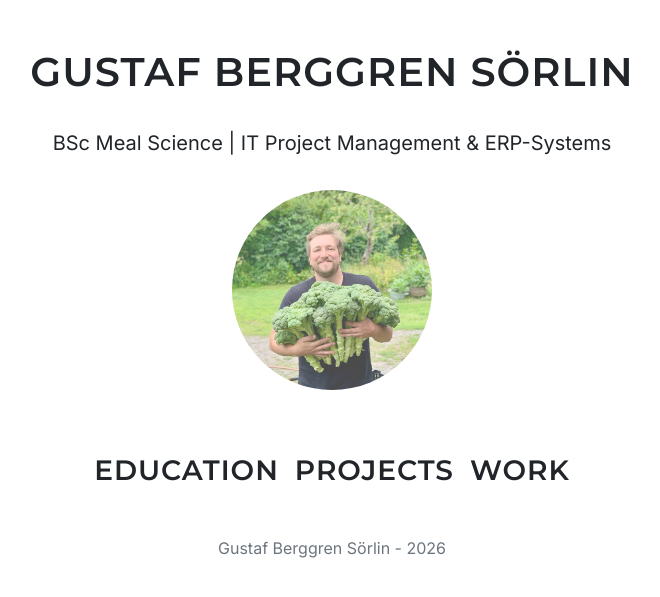
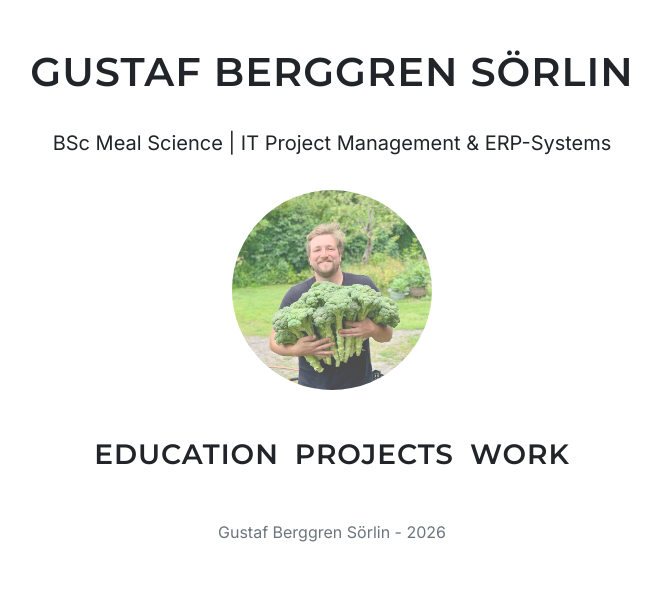
Before and after one commit to gbrggrn/gbrggrn.github.io, a Jekyll site: the page built from index.html, in a window 1280 px wide. Shown: the top 597 px of the page, without its empty margins (308-968 px from the left). Built offline with Jekyll 4.4.1, drawn with Linux system fonts in a browser that asks for light colours.

Commit message:
Update index.html

```diff
--- a/index.html
+++ b/index.html
@@ -1,7 +1,7 @@
 ---
 layout: default
 ---
-<div class="row justify-content-center mt-3 mb-3">
+<div class="row justify-content-center mb-3">
 
   <div>
     <div class="category-card" onclick="toggleTimeline('edu-timeline')">
```
